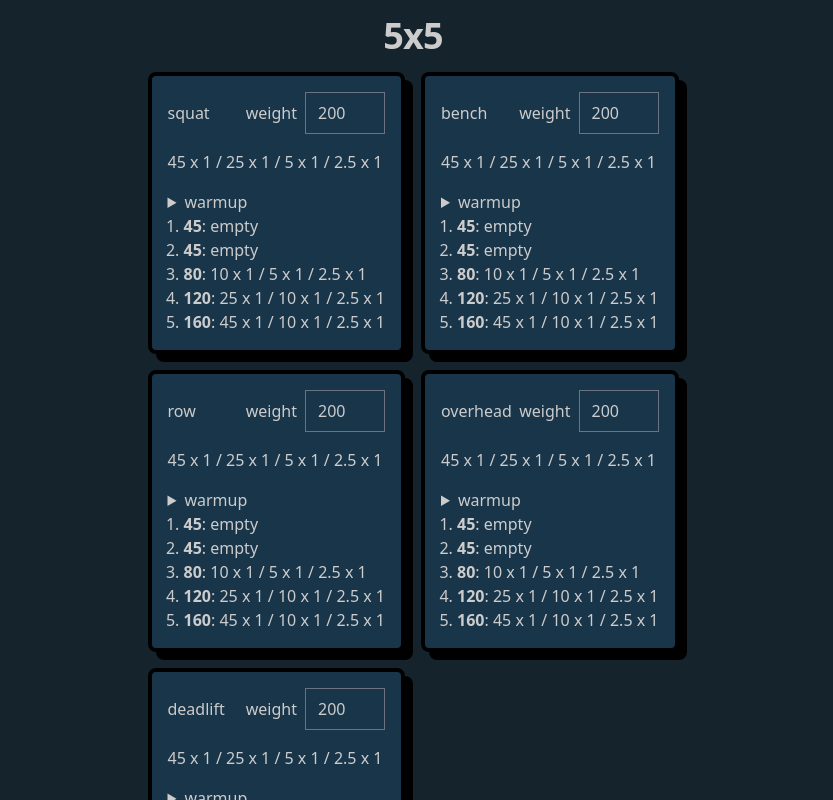
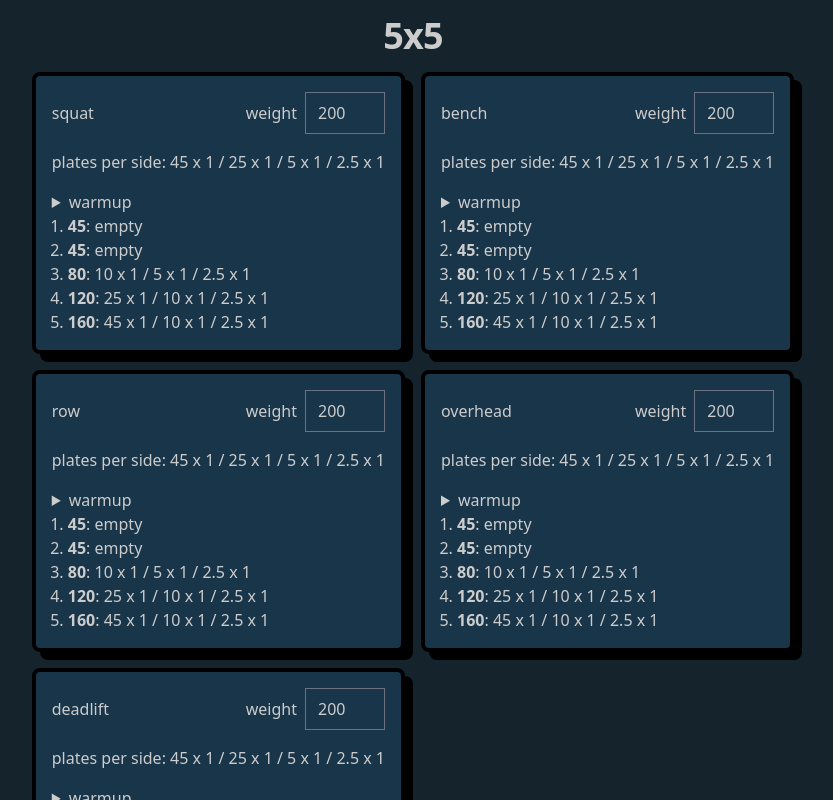
Before and after one commit to b4conjuice/5x5, a Next.js app: page / in a window 1280 px wide. Shown: the top 800 px of the page, without its empty margins (227-1060 px from the left). Built offline with nearby package versions, Linux system fonts and the light colour scheme.

Commit message:
label to plates per side so it is more clear

```diff
--- a/src/app/warmupCalculator.tsx
+++ b/src/app/warmupCalculator.tsx
@@ -74,7 +74,12 @@ export default function WarmupCalculator({ exercise }: { exercise: string }) {
           />
         </label>
       </div>
-      <p>{calculatePlatesPerSide(weight)}</p>
+      <p className='text-wrap'>
+        <span>
+          plates<span className='hidden md:inline'> per side</span>
+        </span>
+        : <span>{calculatePlatesPerSide(weight)}</span>
+      </p>
       <details>
         <summary>
           <h3 className='inline'>warmup</h3>
```
